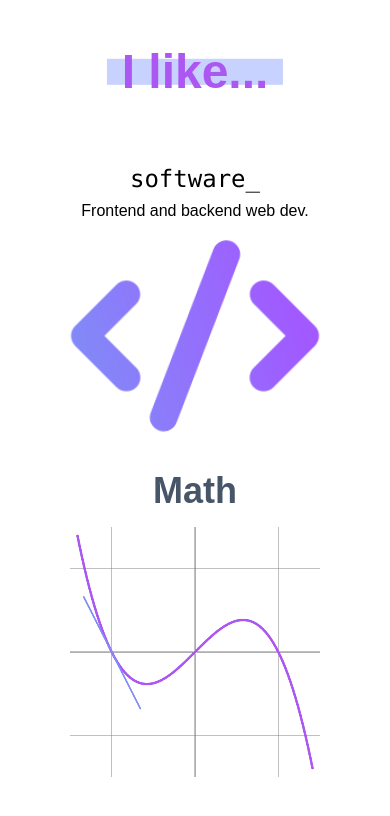
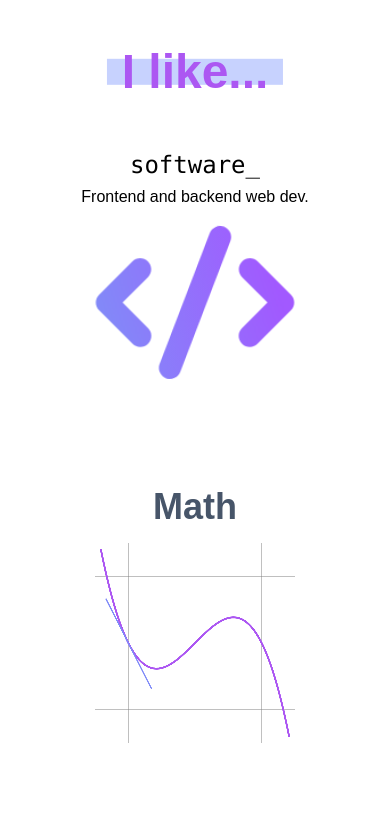
Before and after one commit to reubendrummond/portfolio, a Next.js app: page / in a window 390 px wide. Shown: the top 816 px of the page. Built offline with nearby package versions, Linux system fonts and the light colour scheme.

Commit message:
Changing css to fit content on mobile

```diff
--- a/components/Sections/ILike/ILike.tsx
+++ b/components/Sections/ILike/ILike.tsx
@@ -13,16 +13,16 @@ export const ILike = (props: SectionProps) => {
   // };
   // this causes an error I believe
   // const sizesClass = `w-[${sizes.sm}px] md:w-[${sizes.md}px] lg:w-[${sizes.lg}px]`;
-  const sizesClass = "w-[250px] md:w-[280px] lg:w-[350px] xl:w-[350px]";
+  const sizesClass = "w-[200px] md:w-[280px] lg:w-[350px] xl:w-[350px]";
 
   return (
     <section
       id={props.id}
-      className="w-full h-full px-8 py-12 md:pt-16 flex flex-col gap-y-12 md:gap-y-0 items-center "
+      className="w-full h-full px-8 py-12 md:pt-16 flex flex-col md:gap-y-0 items-center "
     >
       <HighlightedHeading>I like...</HighlightedHeading>
       <div className="flex flex-col h-full md:flex-row items-center w-fit justify-around md:gap-x-16 lg:gap-x-32">
-        <div className="flex flex-col gap-y-4">
+        <div className="flex flex-col gap-y-4 items-center">
           <div className="flex flex-col justify-center items-center gap-y-1">
             <Typing content="software" className="font-mono text-2xl md:3xl" />
             <p>Frontend and backend web dev.</p>
```
